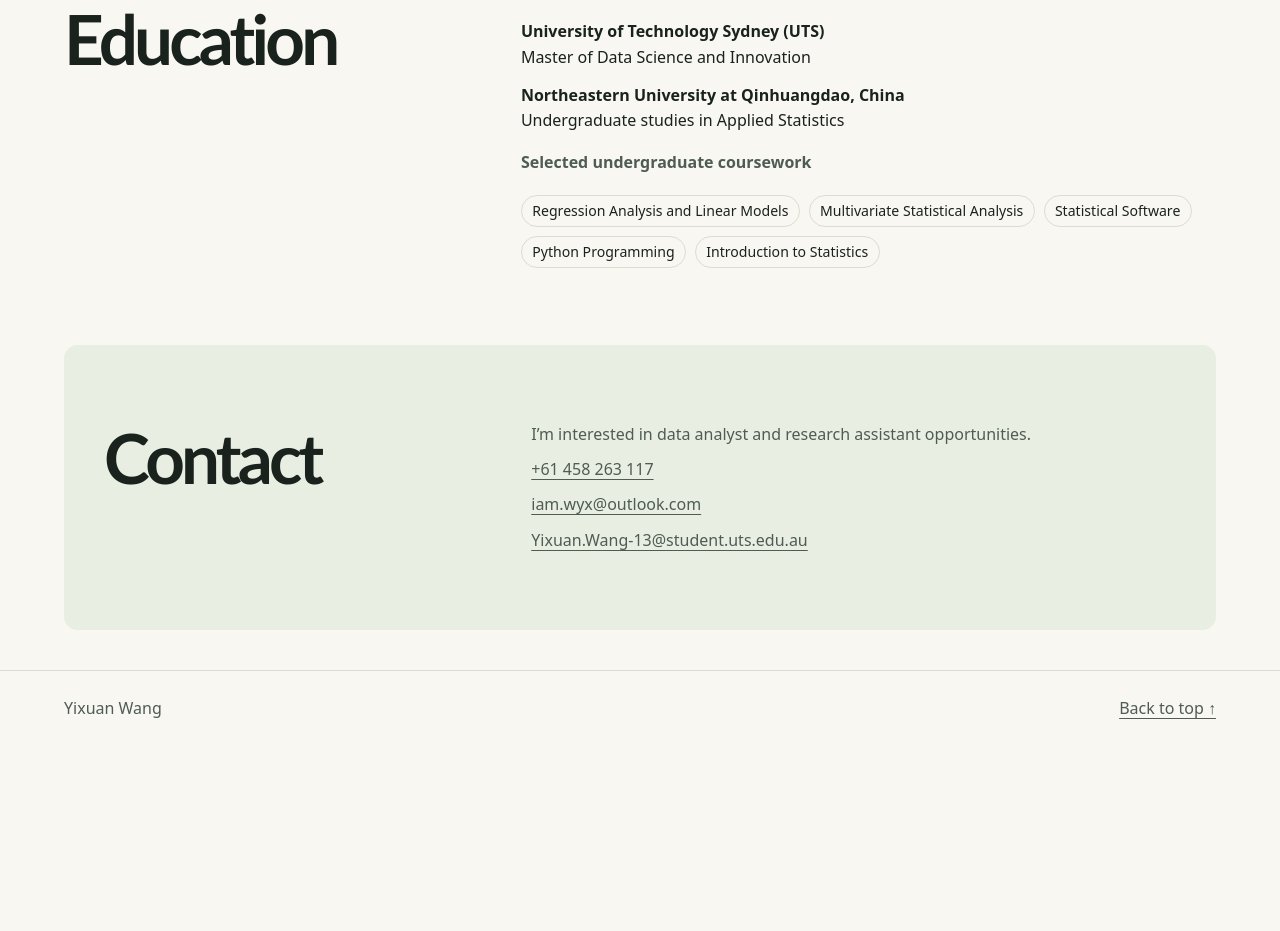
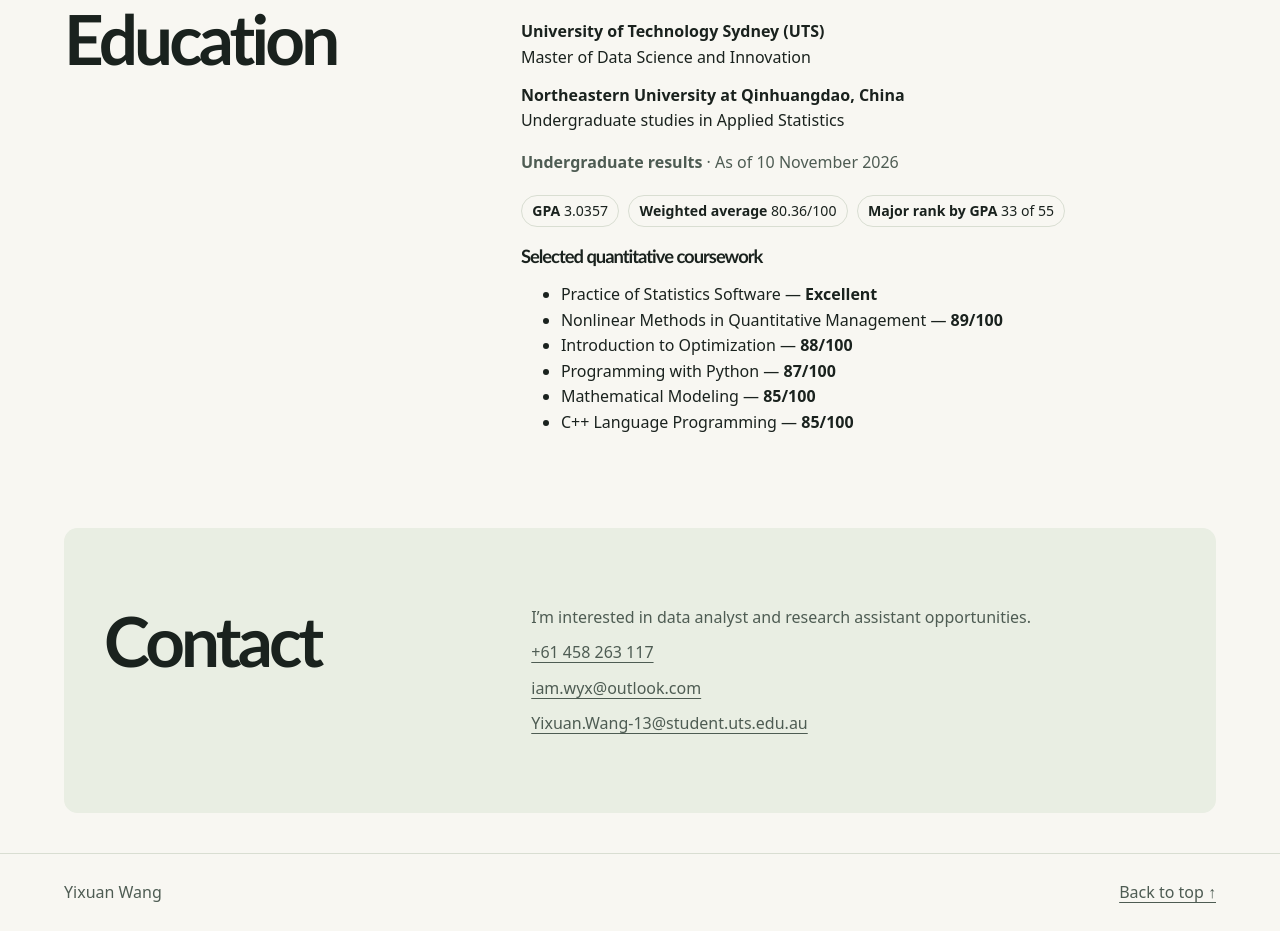
Before and after one commit to Wangyixuan0506/Wangyixuan0506.github.io, a plain HTML site: page index.html in a window 1280 px wide. Shown: the part 2616-3547 px from the top of the page. Before the commit the page ends 3364 px from the top, so only its background shows below. Drawn offline with Linux system fonts and the light colour scheme.

Commit message:
Add verified undergraduate results and selected course grades

```diff
--- a/index.html
+++ b/index.html
@@ -133,13 +133,20 @@
             <dd style="margin-inline-start:0">Undergraduate studies in Applied Statistics</dd>
           </div>
         </dl>
-        <p><strong>Selected undergraduate coursework</strong></p>
-        <ul class="skill-list" aria-label="Selected undergraduate coursework">
-          <li>Regression Analysis and Linear Models</li>
-          <li>Multivariate Statistical Analysis</li>
-          <li>Statistical Software</li>
-          <li>Python Programming</li>
-          <li>Introduction to Statistics</li>
+        <p><strong>Undergraduate results</strong> · As of 10 November 2026</p>
+        <ul class="skill-list" aria-label="Undergraduate results">
+          <li><strong>GPA</strong> 3.0357</li>
+          <li><strong>Weighted average</strong> 80.36/100</li>
+          <li><strong>Major rank by GPA</strong> 33 of 55</li>
+        </ul>
+        <h3 style="font-size:1.15rem;margin-block:1.25rem .5rem">Selected quantitative coursework</h3>
+        <ul aria-label="Selected quantitative coursework and grades">
+          <li>Practice of Statistics Software — <strong>Excellent</strong></li>
+          <li>Nonlinear Methods in Quantitative Management — <strong>89/100</strong></li>
+          <li>Introduction to Optimization — <strong>88/100</strong></li>
+          <li>Programming with Python — <strong>87/100</strong></li>
+          <li>Mathematical Modeling — <strong>85/100</strong></li>
+          <li>C++ Language Programming — <strong>85/100</strong></li>
         </ul>
       </div>
     </section>
```
